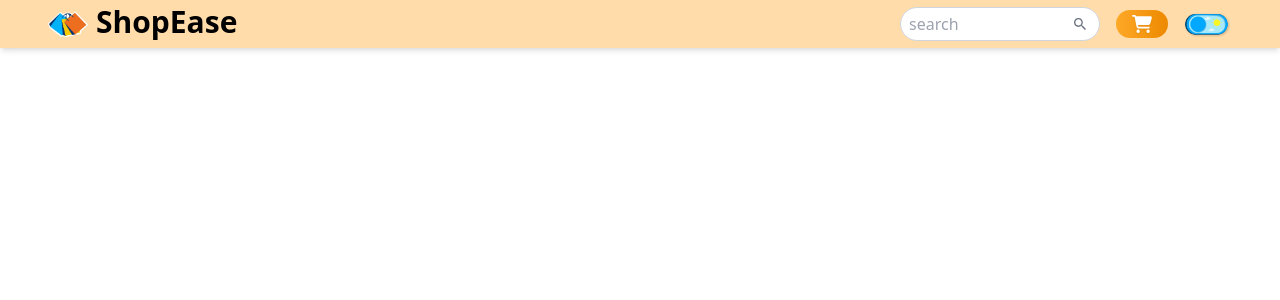
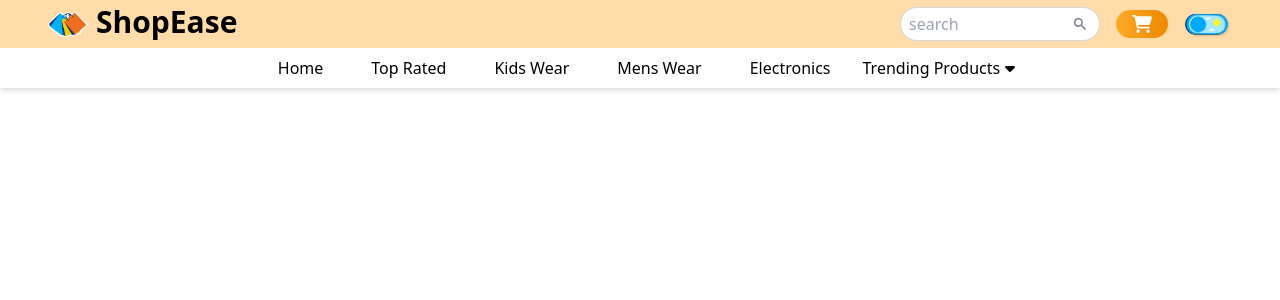
Before and after one commit to PawaniMekhala/ShopEase-Store, a React (Vite) app: page / in a window 1280 px wide. Shown: the top 300 px of the page. Built offline with nearby package versions, Linux system fonts and the light colour scheme.

Commit message:
navbar link with dropdown menu

```diff
--- a/src/components/Navbar/Navbar.jsx
+++ b/src/components/Navbar/Navbar.jsx
@@ -1,8 +1,54 @@
 import React from 'react'
 import Logo from '../../assets/logo.png'
 import { IoMdSearch } from "react-icons/io";
-import { FaCartShopping } from 'react-icons/fa6';
+import { FaCaretDown, FaCartShopping } from 'react-icons/fa6';
 import DarkMode from './DarkMode';
+
+const Menu = [
+  {
+    id: 1,
+    name: "Home",
+    link: "/#",
+  },
+  {
+    id: 2,
+    name: "Top Rated",
+    link: "/#services",
+  },
+  {
+    id: 3,
+    name: "Kids Wear",
+    link: "/#",
+  },
+  {
+    id: 3,
+    name: "Mens Wear",
+    link: "/#",
+  },
+  {
+    id: 3,
+    name: "Electronics",
+    link: "/#",
+  },
+];
+
+const DropdownLinks = [
+  {
+    id: 1,
+    name:"Trending Products",
+    link:"/#",
+  },
+  {
+    id: 2,
+    name:"Best Selling",
+    link:"/#",
+  },
+  {
+    id:3,
+    name:"Top Rated",
+    link:"/#",
+  },
+];
 
 const Navbar = () => {
   return (
@@ -23,7 +69,7 @@ const Navbar = () => {
               <input type='text' placeholder='search'
               className='w-[200px] sm:w-[200px] group-hover:w-[300px] transition-all
               duration-300 rounded-full border border-gray-300 px-2 py-1 focus:outline-none
-              focus:border-1 focus:border-primary'/>
+              focus:border-1 focus:border-primary dark:border-gray-500 dark:bg-gray-800'/>
               <IoMdSearch className='text-gray-500 group-hover:text-primary absolute top-1/2 -translate-y-1/2 right-3'/>
             </div>
             {/* order button */}
@@ -42,7 +88,43 @@ const Navbar = () => {
         </div>
       </div>
       {/* lower Navbar */}
-      <div></div>
+      <div className='flex justify-center'>
+        <ul className='sm:flex hidden items-center gap-4'>
+          {
+            Menu.map((data) => (
+               <li key={data.id}>
+                <a href={data.link}
+                className='inline-block px-4 hover:text-primary duration-200'
+                >
+                  {data.name}
+                </a>
+               </li>
+            ))
+          }
+          {/* Simple Dropdown and Links */}
+          <li className='group relative cursor-pointer'>
+            <a href='#' className='flex items-center gap-[2px] py-2'>
+              Trending Products
+              <span>
+                <FaCaretDown className='transition-all duration-200 group-hover:rotate-180'/>
+              </span>
+            </a>
+            <div className='absolute z-[9999] hidden group-hover:block w-[150px] rounded-md bg-white p-2 text-black shadow-md'>
+              <ul>
+                {DropdownLinks.map((data) => (
+                  <li key={data.id}>
+                  <a href={data.link}
+                  className='inline-block w-full rounded-md p-2 hover:bg-primary/20'
+                  >
+                    {data.name}
+                  </a>
+                 </li>
+                ))}
+              </ul>
+            </div>
+          </li>
+        </ul>
+      </div>
     </div>
   )
 }
```
